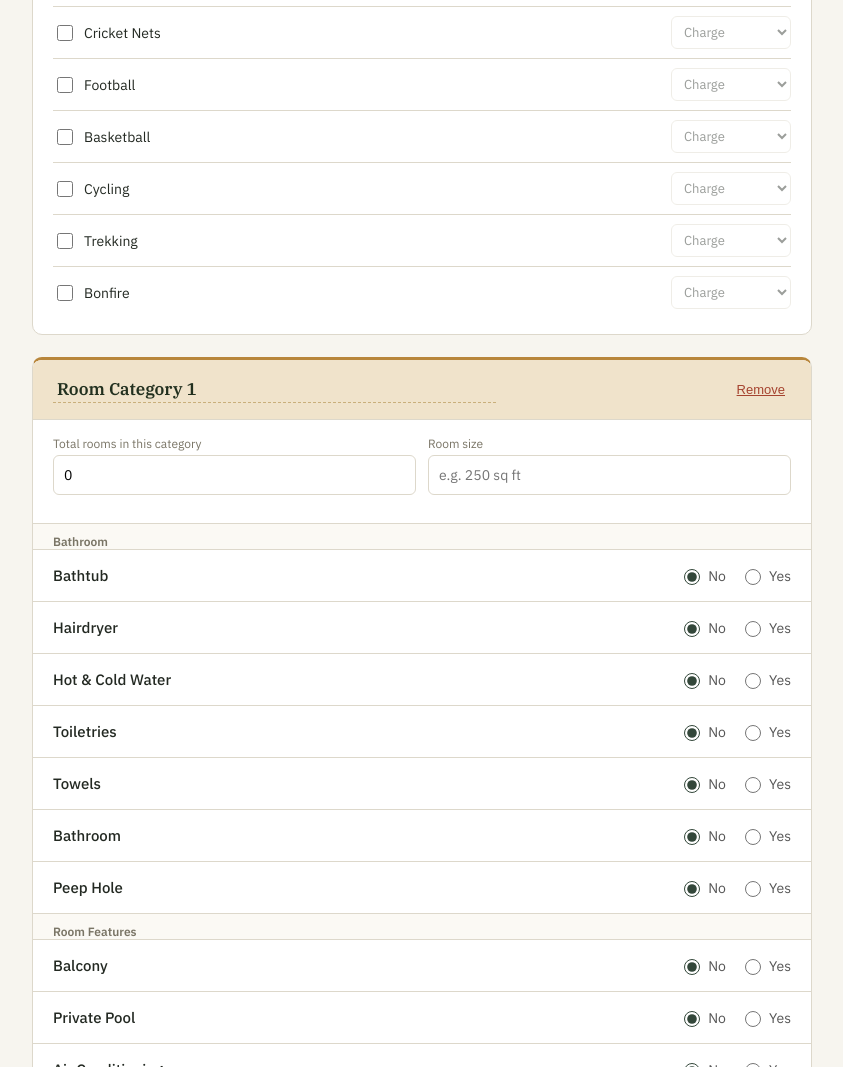
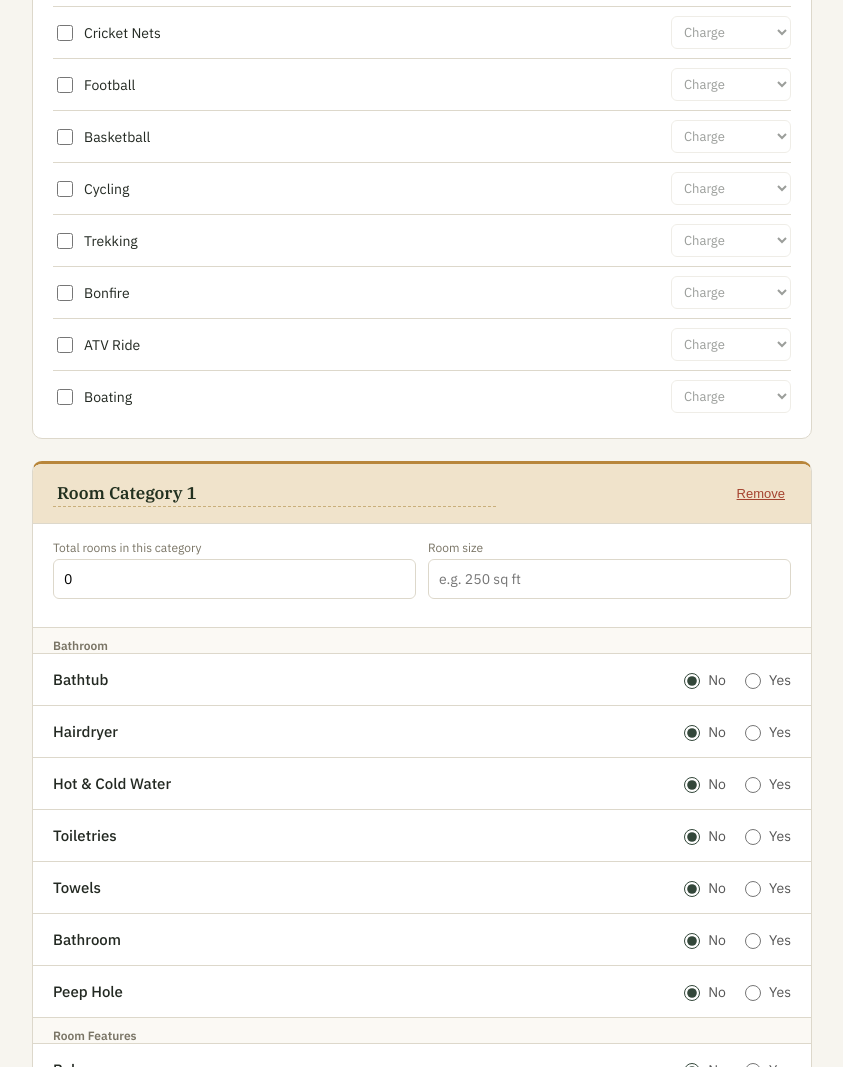
Before and after one commit to sreejithp-dotcom/Amenities, a plain HTML site: page index.html in a window 1280 px wide. Shown: the part 2648-3715 px from the top of the page, without its empty margins (218-1061 px from the left). Drawn offline with Linux system fonts and the light colour scheme.

Commit message:
Update index.html

```diff
--- a/index.html
+++ b/index.html
@@ -171,7 +171,7 @@ const HOTEL_SECTIONS = [
     },
     {id:'conference_room', label:'Conference Room',
       textFields:[{id:'capacity',label:'Seating capacity',placeholder:'e.g. 40 pax'},{id:'size',label:'Size',placeholder:'e.g. 800 sq ft'}],
-      multiselect:{label:'Facilities available',opts:['Projector','Audio/Video system','Whiteboard','Catering','Wifi','Video conferencing']}
+      multiselect:{label:'Facilities available',opts:['Projector','Audio/Video system','Whiteboard','Catering','Wifi','Video conferencing','Stage','Podium']}
     },
   ]},
   { title:"Pet Essentials", items:[
@@ -179,7 +179,7 @@ const HOTEL_SECTIONS = [
   ]},
   { title:"Sports & Activities", items:[
     {id:'indoor_games', label:'Indoor Games', activityList:['Table Tennis','Billiards / Pool','Carrom','Chess','Board Games','Video Games / Gaming Zone']},
-    {id:'outdoor_games', label:'Outdoor Games', activityList:['Badminton','Volleyball','Cricket Nets','Football','Basketball','Cycling','Trekking','Bonfire']},
+    {id:'outdoor_games', label:'Outdoor Games', activityList:['Badminton','Volleyball','Cricket Nets','Football','Basketball','Cycling','Trekking','Bonfire','ATV Ride','Boating']},
   ]},
 ];
 
```
